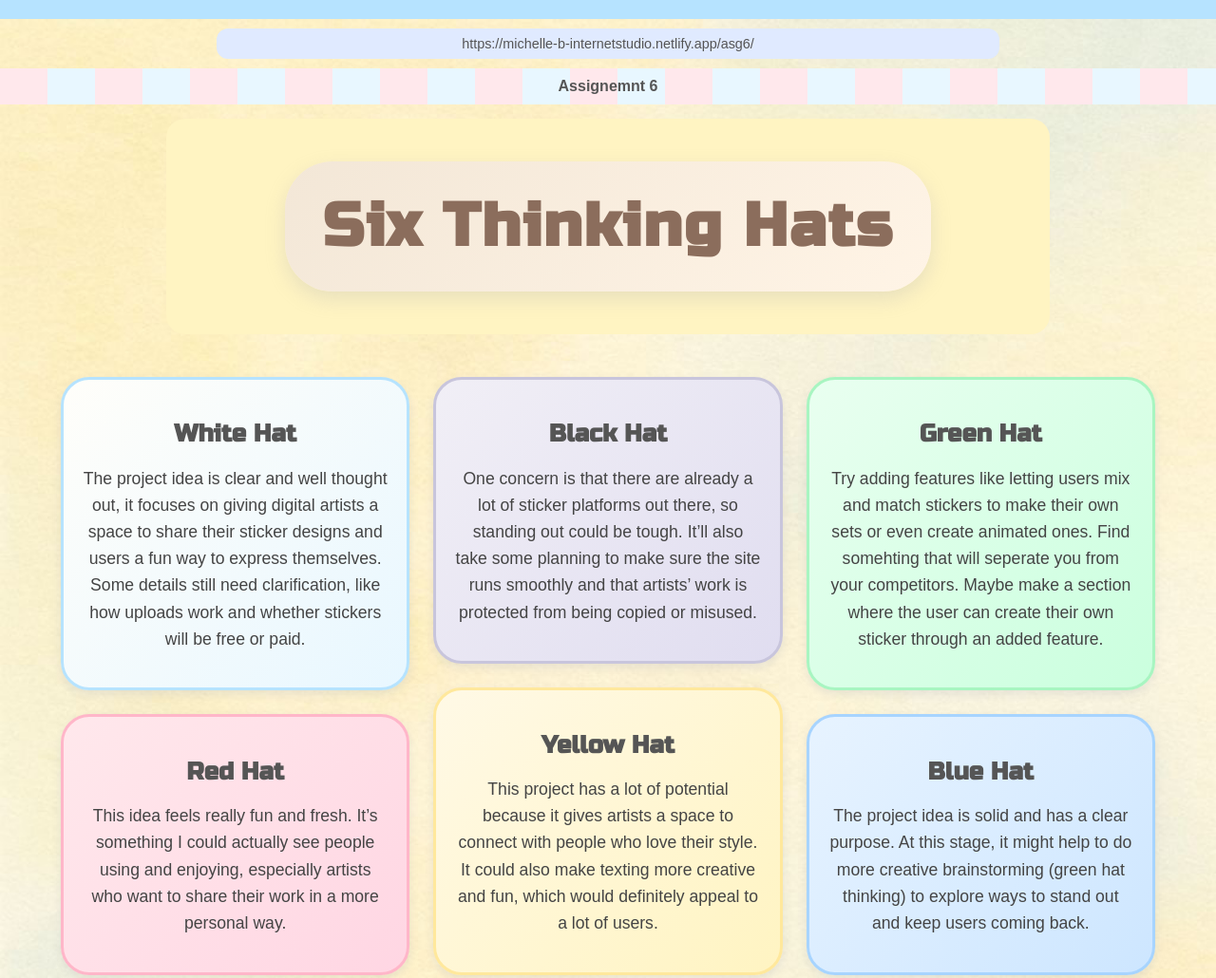
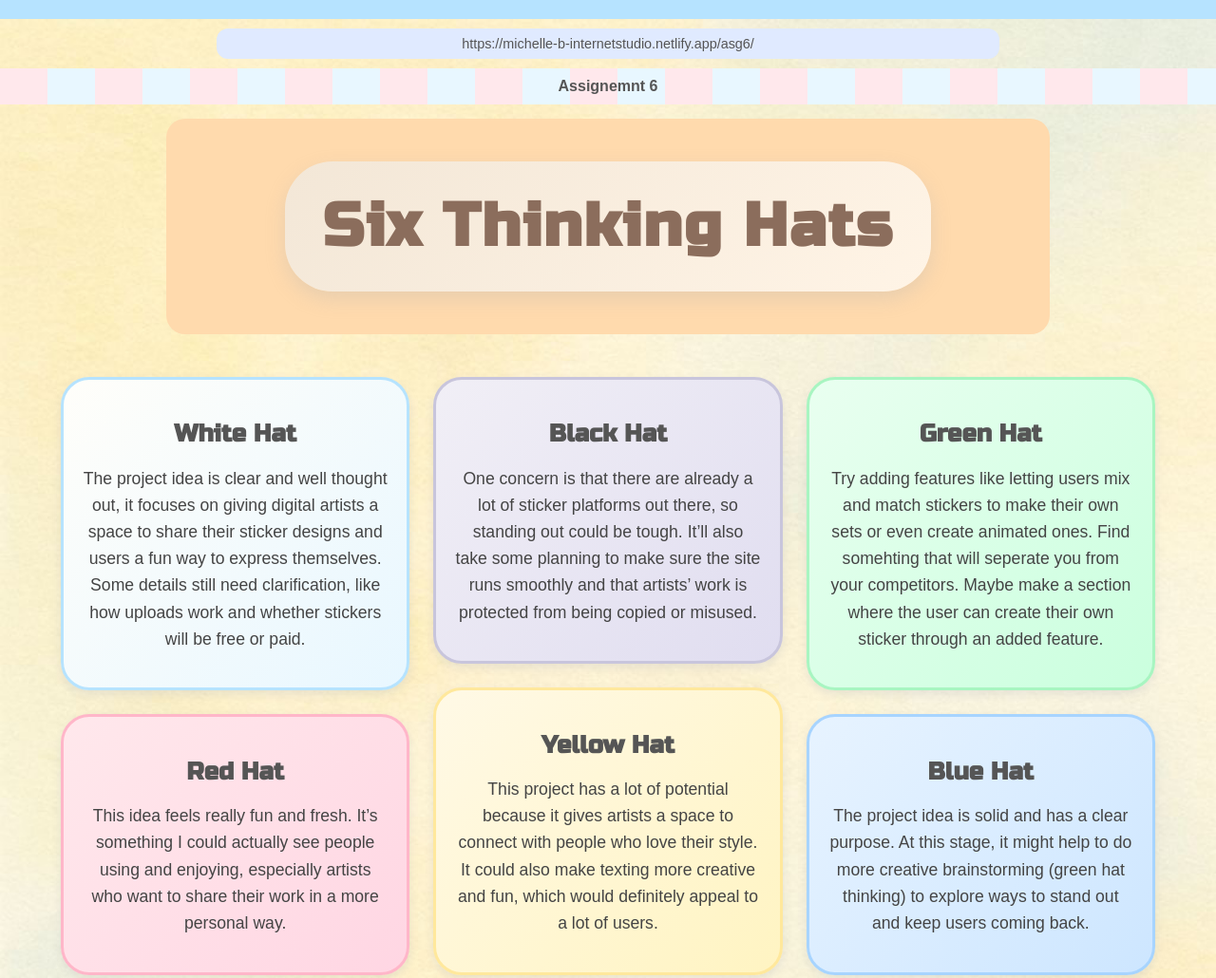
Before and after one commit to michellebarrera03/MichelleB-InternetStudio, a plain HTML site: page asg6/index.html in a window 1280 px wide. Shown: the top 1030 px of the page at 95% size. Drawn offline with Linux system fonts and the light colour scheme; a web font is replaced by a local one.

Commit message:
Update styles.css

```diff
--- a/asg6/styles.css
+++ b/asg6/styles.css
@@ -59,7 +59,7 @@ body {
   max-width: 900px;
   margin: 15px 0;
   padding: 15px;
-  background: #fff4c2;
+  background: #ffdaad;
   border-radius: 20px;
   display: flex;
   align-items: center;
```
